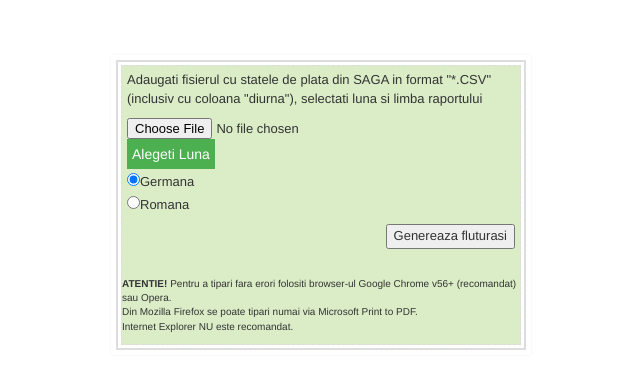
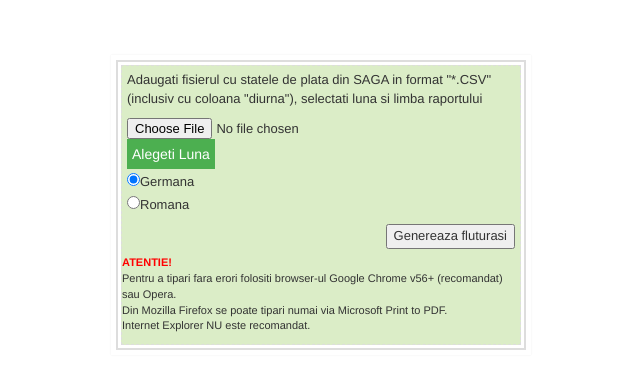
Before and after one commit to bogdanprofirescu/FLUTURASI_GIT_RO, a plain HTML site: page index.html in a window 1280 px wide. Shown: the part 125-514 px from the top of the page, without its empty margins (319-959 px from the left). Drawn offline with nearby package versions, Linux system fonts and the light colour scheme.

Commit message:
Atentie in tosu

```diff
--- a/index.html
+++ b/index.html
@@ -35,11 +35,14 @@ body {
 	  box-shadow: 0 0 0 3px #fff, 0 0 0 5px #ddd, 0 0 0 10px #fff, 0 0 2px 10px #eee;
 }
 #atentie {
-  font-size: 10px;
+  font-size: 11px;
   display: block;
   position: absolute;
-      bottom: 0;
-      left: 0;
+  bottom: 0;
+  left: 0;
+}
+#atentie_cuvant {
+  color: red;
 }
 
 #luna_aleasa
@@ -255,7 +258,7 @@ font-size: 14px;
       <p id="empty1"></p>
       <p id="empty2"></p>
       <button id="button_go" type="button" onclick="go_process('ger')">Genereaza fluturasi</button>
-<p id="atentie"><strong>ATENTIE!</strong> Pentru a tipari fara erori folositi browser-ul Google Chrome v56+ (recomandat) sau Opera.<br>
+<p id="atentie"><strong id="atentie_cuvant">ATENTIE!</strong><br> Pentru a tipari fara erori folositi browser-ul Google Chrome v56+ (recomandat) sau Opera.<br>
 Din Mozilla Firefox se poate tipari numai via Microsoft Print to PDF.<br>Internet Explorer NU este recomandat.</p>
   </div>
 
```
